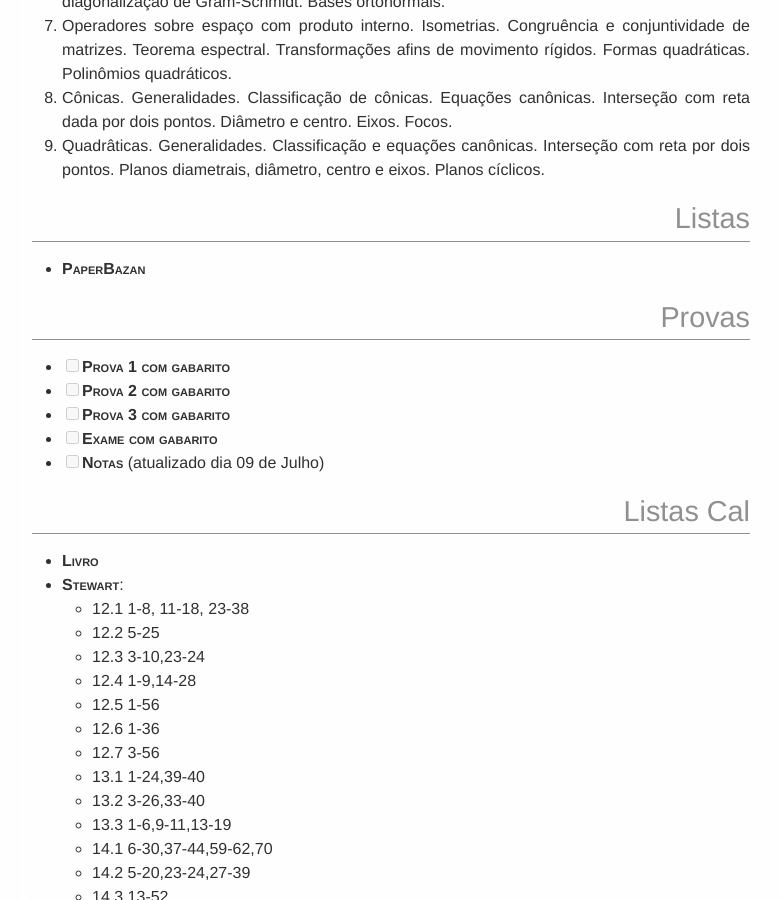
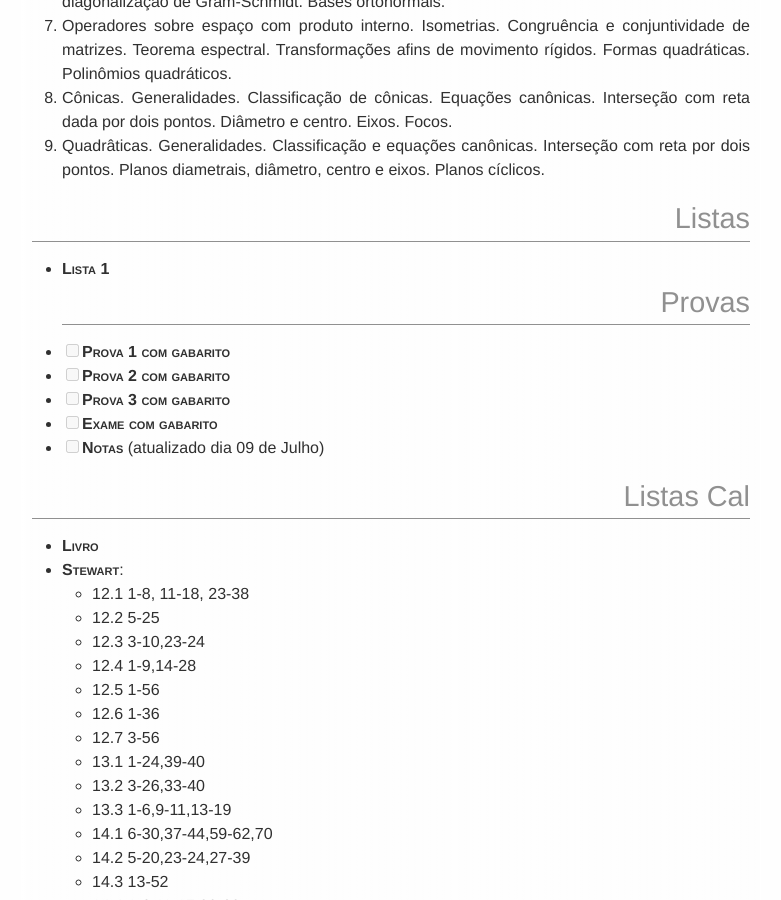
Before and after one commit to abelsiqueira/abelsiqueira.github.io-old, a Jekyll site: the page built from disciplinas/CM005 Algebra Linear.md, in a window 1280 px wide and 900 px high, scrolled down 1159 px. Shown: the whole window, without its empty margins (249-1030 px from the left). Built offline with Jekyll 4.4.1, drawn with Linux system fonts in a browser that asks for light colours.

Commit message:
Update CM005 Algebra Linear.md

```diff
--- a/disciplinas/CM005 Algebra Linear.md
+++ b/disciplinas/CM005 Algebra Linear.md
@@ -44,8 +44,7 @@ tag:        2016s2
 
 # Listas
 
-  - [PaperBazan]({{ site.baseur1}}/disciplinas/CM005-Algebra-linear/alternative theorem KKT bazan Jglobal 2006.pdf)
-
+  - [Lista 1]({{ site.baseur1}}/disciplinas/CM005-Algebra-linear/lista1_AL.pdf)
 # Provas
 
   - [ ] [Prova 1 com gabarito]({{ site.baseurl }}/disciplinas/cm202/prova1-2015s1.pdf)
```
